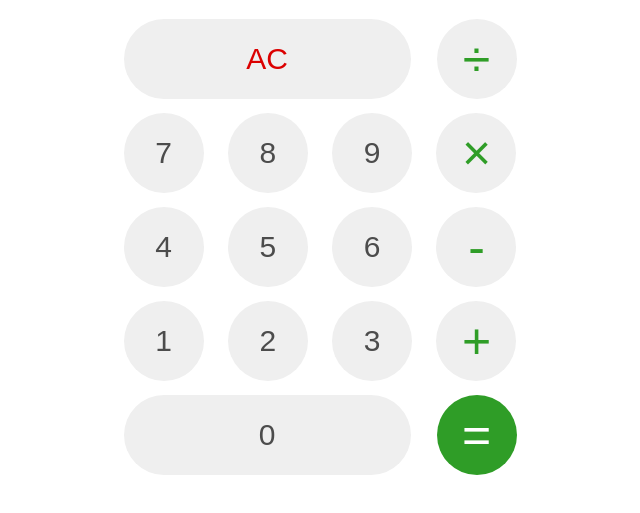
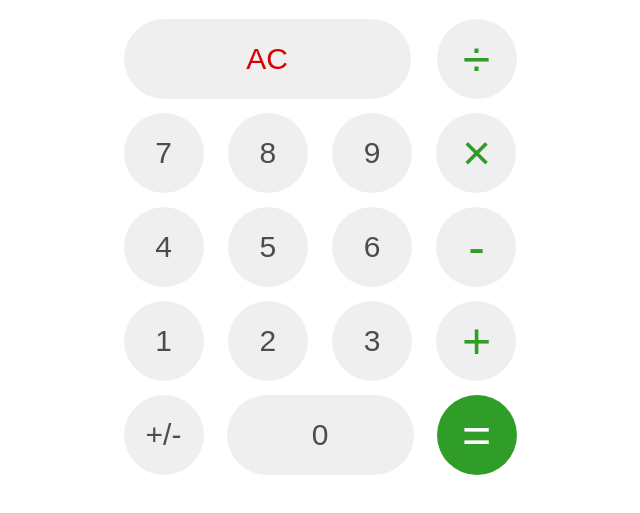
Before and after one commit to ryank1001/2023-2-Frontend-Study, a plain HTML site: page Week4/index.html in a window 1280 px wide. Shown: the part 255-768 px from the top of the page, without its empty margins (320-960 px from the left). Drawn offline with Linux system fonts and the light colour scheme.

Commit message:
Week4 과제 제출

```diff
--- a/Week4/index.html
+++ b/Week4/index.html
@@ -32,6 +32,7 @@
                     <button class="operator" data-Type="operator">+</button>
                 </div>
                 <div class="button-level">
+                    <button class="sign">+/-</button>
                     <button class="zero">0</button>
                     <button class="equals" data-Type="operator">=</button>
                 </div>
--- a/Week4/script.js
+++ b/Week4/script.js
@@ -35,6 +35,8 @@ document.addEventListener('DOMContentLoaded', function() {
             case '÷':
                 currentNumber = previousNumber / currentNumber;
                 break;
+            case '+/-':
+                currentNumber = previousNumber * -1;
             default:
                 return;
         }
--- a/Week4/style.css
+++ b/Week4/style.css
@@ -49,7 +49,7 @@ button.number {
 }
 
 button.zero {
-    width: 287px;
+    width: 187px;
     border-radius: 40px;
 }
 
@@ -68,6 +68,10 @@ button.equals {
     background: #2F9D27;
     color: #FFFFFF;
     font-size: 50px;
+}
+
+button.sign {
+    width: 80px;
 }
 
 
```
